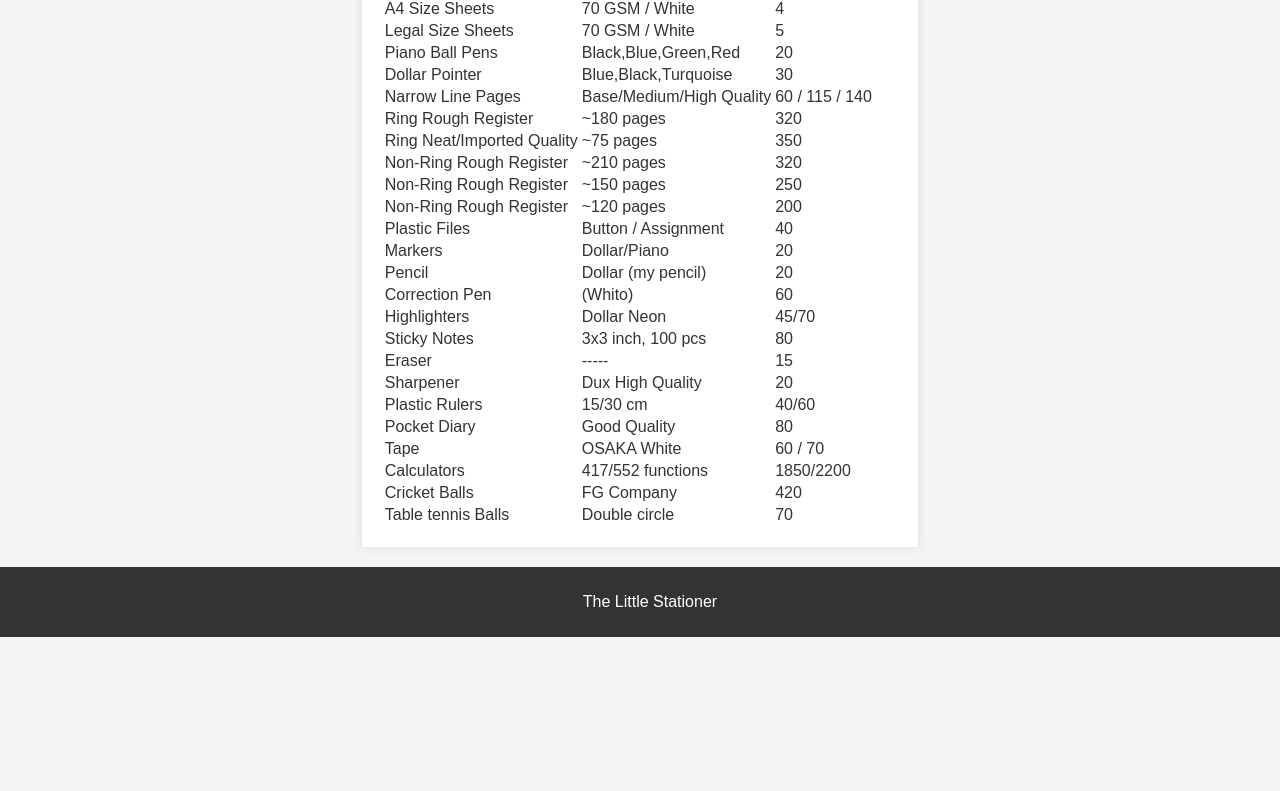
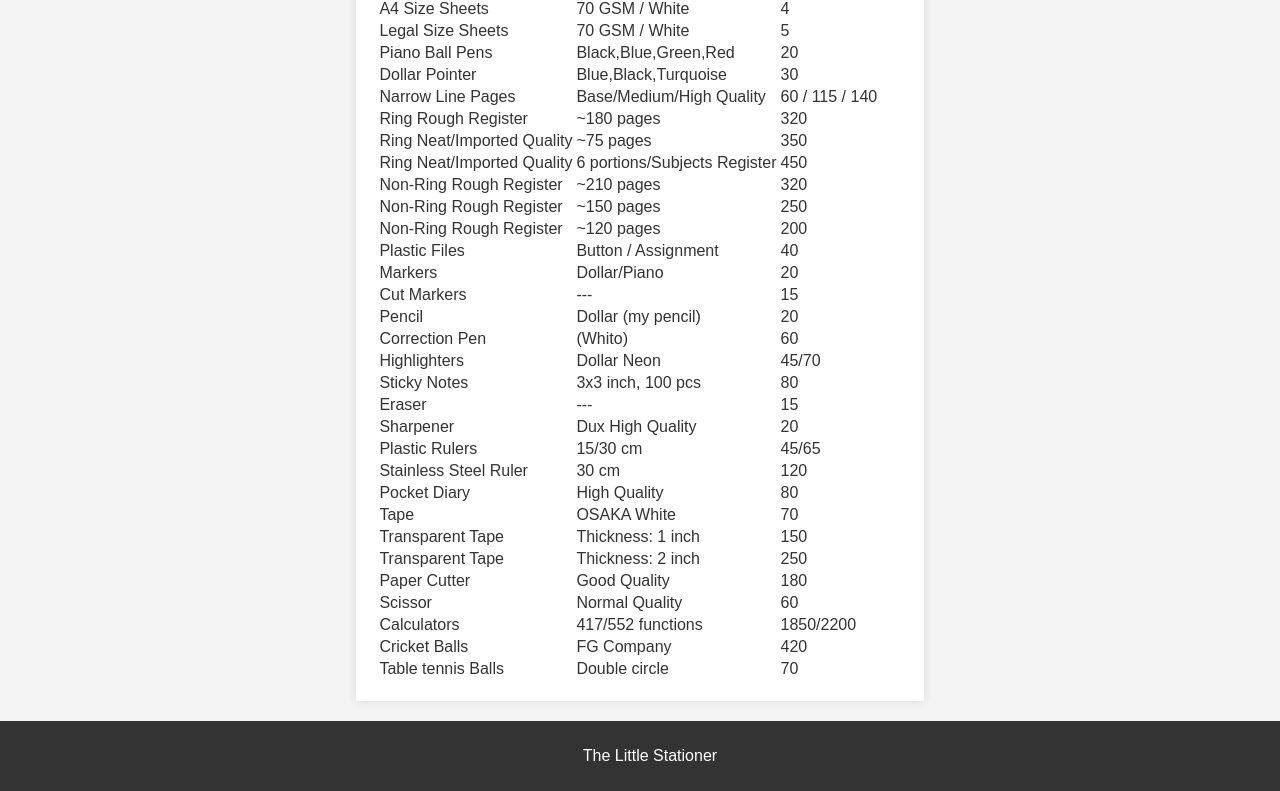
Before and after one commit to muhammadalikhtti/The_Little_Stationer.github.io, a plain HTML site: page index.html in a window 1280 px wide. Shown: the part 233-1024 px from the top of the page. Before the commit the page ends 870 px from the top, so only its background shows below. Drawn offline with Linux system fonts and the light colour scheme.

Commit message:
Update index.html
yes

```diff
--- a/index.html
+++ b/index.html
@@ -91,6 +91,11 @@
                     <td>350</td>
                 </tr>
                 <tr>
+                    <td>Ring Neat/Imported Quality</td>
+                    <td>6 portions/Subjects Register</td>
+                    <td>450</td>
+                </tr>
+                <tr>
                     <td>Non-Ring Rough Register</td>
                     <td>~210 pages</td>
                     <td>320</td>
@@ -116,6 +121,11 @@
                     <td>20</td>
                 </tr>
                 <tr>
+                    <td>Cut Markers</td>
+                    <td>---</td>
+                    <td>15</td>
+                </tr>
+                <tr>
                     <td>Pencil</td>
                     <td>Dollar (my pencil)</td>
                     <td>20</td>
@@ -137,7 +147,7 @@
                 </tr>
                 <tr>
                     <td>Eraser</td>
-                    <td>-----</td>
+                    <td>---</td>
                     <td>15</td>
                 </tr>
                 <tr>
@@ -148,17 +158,42 @@
                 <tr>
                     <td>Plastic Rulers</td>
                     <td>15/30 cm</td>
-                    <td>40/60</td>
+                    <td>45/65</td>
+                </tr>
+                <tr>
+                    <td>Stainless Steel Ruler</td>
+                    <td>30 cm </td>
+                    <td>120</td>
                 </tr>
                 <tr>
                     <td>Pocket Diary</td>
-                    <td>Good Quality</td>
+                    <td>High Quality</td>
                     <td>80</td>
                 </tr>
                 <tr>
                     <td>Tape</td>
                     <td>OSAKA White</td>
-                    <td>60 / 70</td>
+                    <td>70</td>
+                </tr>
+                <tr>
+                    <td>Transparent Tape</td>
+                    <td>Thickness: 1 inch</td>
+                    <td>150</td>
+                </tr>
+                <tr>
+                    <td>Transparent Tape</td>
+                    <td>Thickness: 2 inch</td>
+                    <td>250</td>
+                </tr>
+                <tr>
+                    <td>Paper Cutter</td>
+                    <td>Good Quality</td>
+                    <td>180</td>
+                </tr>
+                <tr>
+                    <td>Scissor</td>
+                    <td>Normal Quality</td>
+                    <td>60</td>
                 </tr>
                 <tr>
                     <td>Calculators</td>
```
